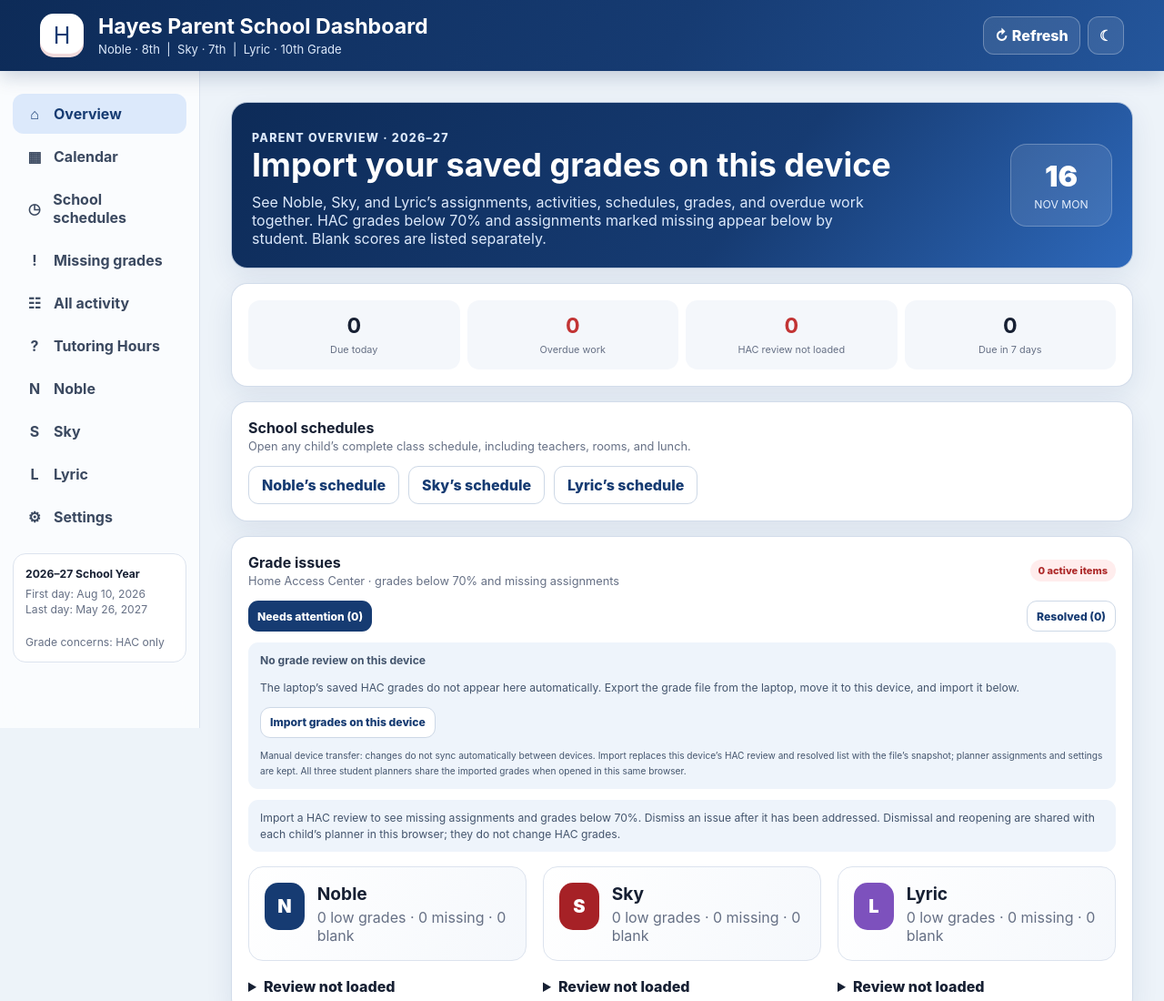
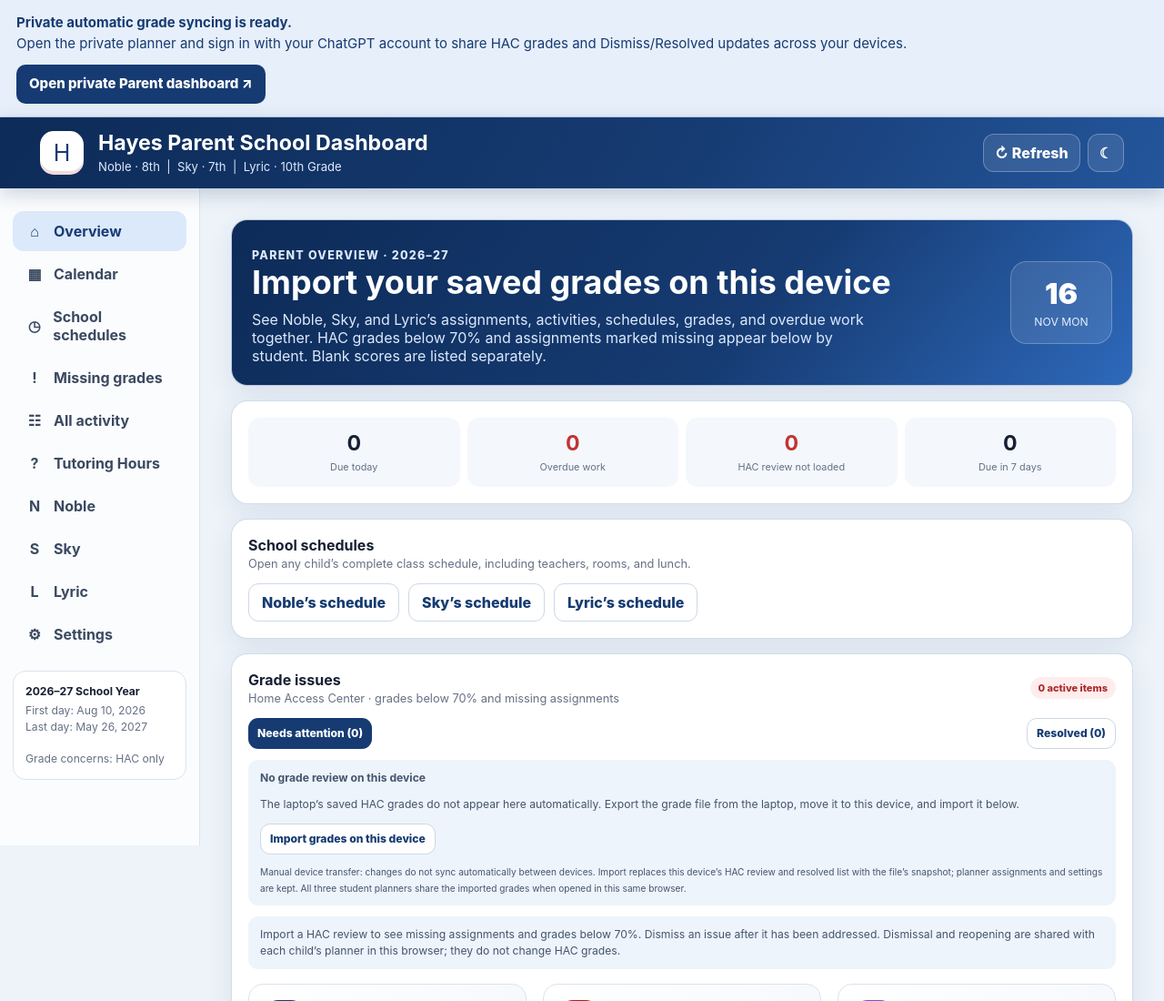
Before and after one commit to adhayes1906-coder/hayes-parent-school-dashboard, a plain HTML site: page index.html in a window 1280 px wide. Shown: the top 1100 px of the page at 91% size. Drawn offline with Linux system fonts and the light colour scheme.

Commit message:
Link to private signed-in dashboard with automatic grade sync

```diff
--- a/index.html
+++ b/index.html
@@ -202,6 +202,9 @@
   </style>
 </head>
 <body>
+  <!-- PRIVATE_PLANNER_LINK_START -->
+  <aside aria-label="Private grade syncing" style="padding:14px 18px;background:#e7effa;color:#163b72;font:15px/1.5 -apple-system,BlinkMacSystemFont,'Segoe UI',sans-serif;display:flex;gap:12px 18px;align-items:center;justify-content:space-between;flex-wrap:wrap;border-bottom:1px solid #b9cce7"><div><strong>Private automatic grade syncing is ready.</strong><br>Open the private planner and sign in with your ChatGPT account to share HAC grades and Dismiss/Resolved updates across your devices.</div><a href="https://hayes-family-school-planner.adhayes1906.chatgpt.site/" style="padding:10px 14px;background:#163b72;color:white;border-radius:10px;font-weight:800;text-decoration:none">Open private Parent dashboard ↗</a></aside>
+  <!-- PRIVATE_PLANNER_LINK_END -->
   <div class="app">
     <header class="topbar">
       <div class="brand-mark">H</div>
```
